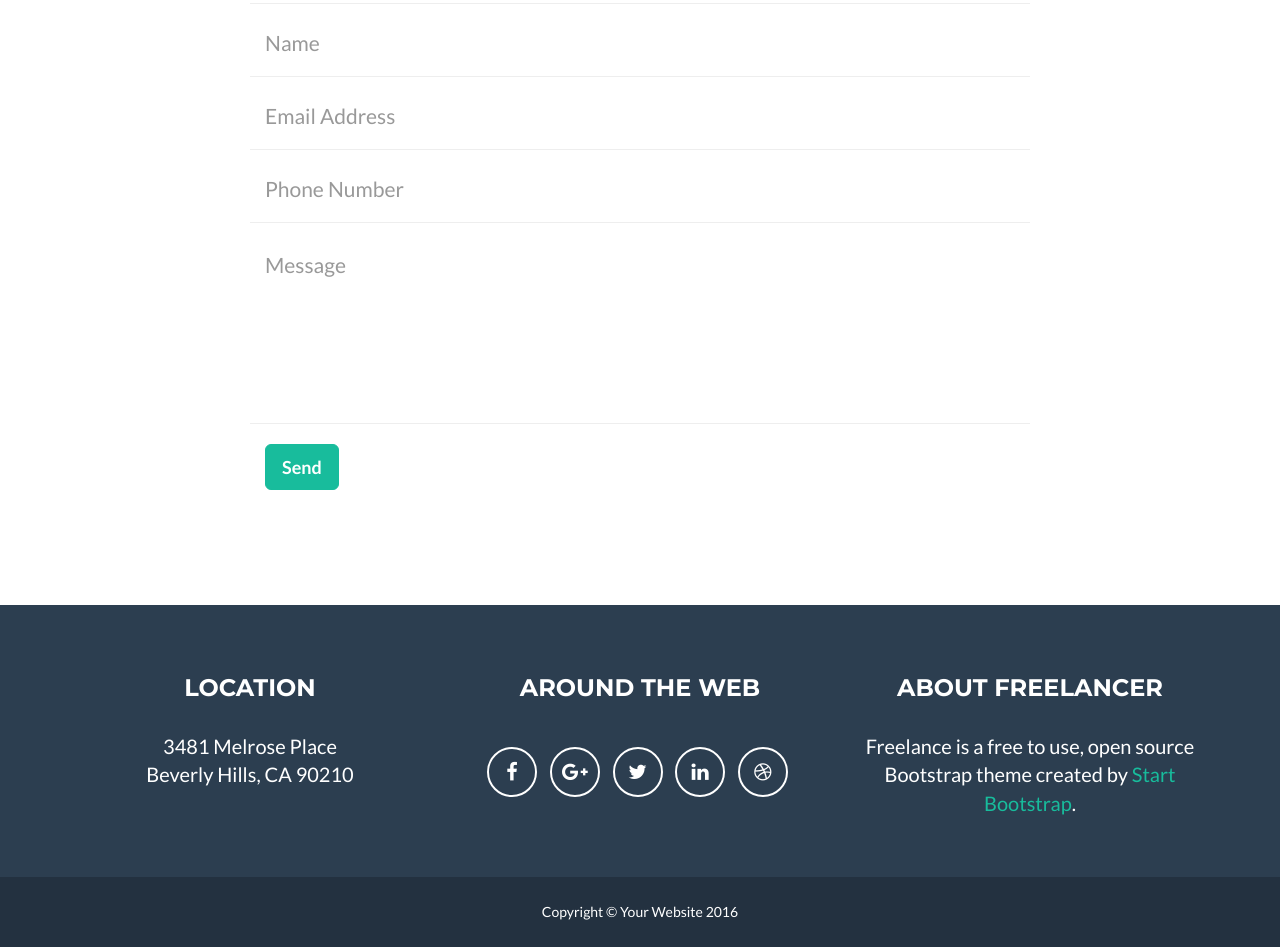
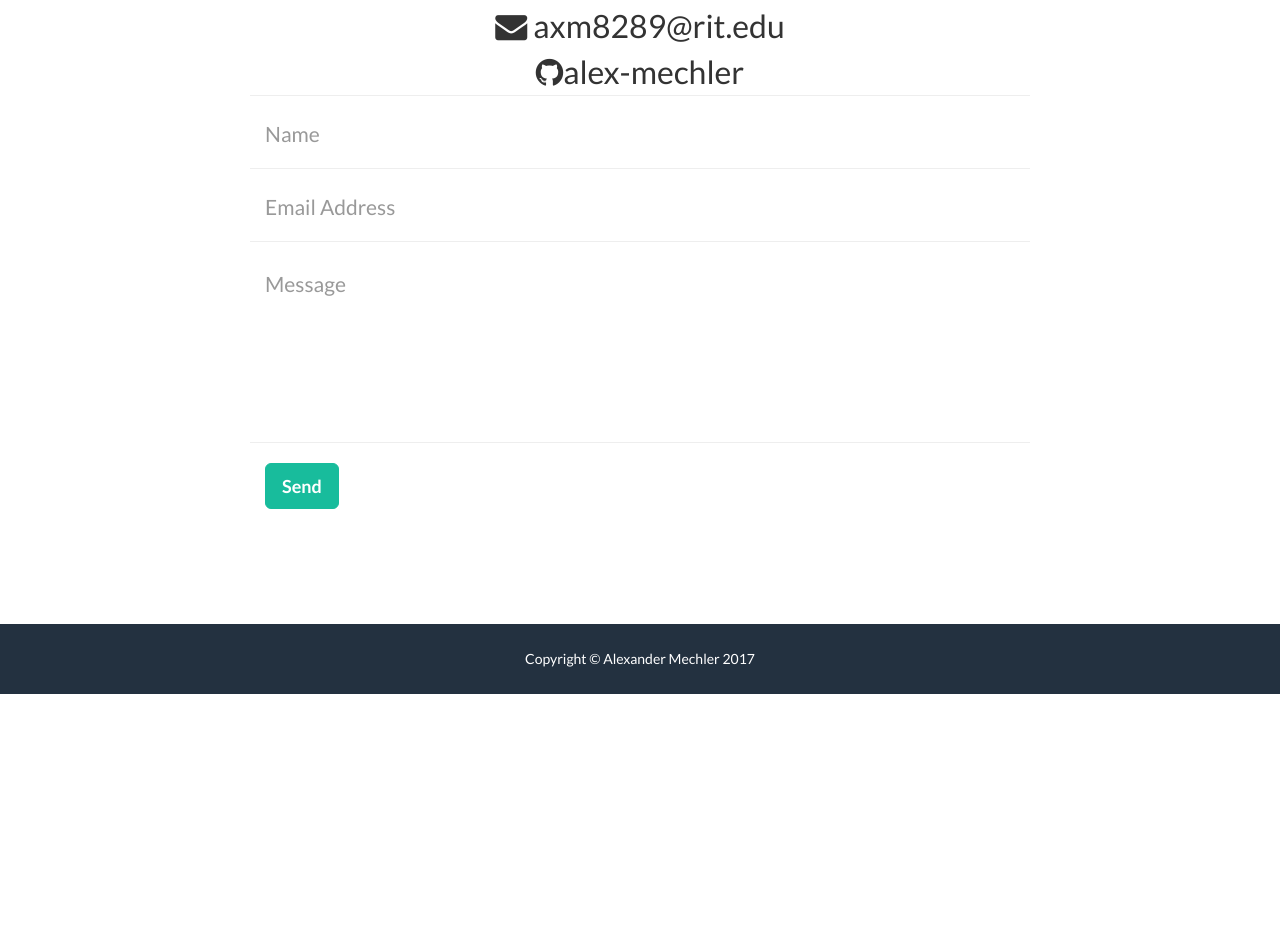
Before and after one commit to alex-mechler/alex-mechler.github.io, a website: page index.html in a window 1280 px wide. Shown: the part 2034-2981 px from the top of the page. After the commit the page ends 2728 px from the top, so only its background shows below. Drawn offline with nearby package versions, Linux system fonts and the light colour scheme; files whose address does not match are found by name.

Commit message:
Almost done

```diff
--- a/index.html
+++ b/index.html
@@ -21,6 +21,8 @@
     <link href="vendor/font-awesome/css/font-awesome.min.css" rel="stylesheet" type="text/css">
     <link href="https://fonts.googleapis.com/css?family=Montserrat:400,700" rel="stylesheet" type="text/css">
     <link href="https://fonts.googleapis.com/css?family=Lato:400,700,400italic,700italic" rel="stylesheet" type="text/css">
+    <link rel="stylesheet" href="path/to/font-awesome/css/font-awesome.min.css">
+
 
     <!-- HTML5 Shim and Respond.js IE8 support of HTML5 elements and media queries -->
     <!-- WARNING: Respond.js doesn't work if you view the page via file:// -->
@@ -154,6 +156,10 @@
                 <div class="col-lg-12 text-center">
                     <h2>Contact Me</h2>
                     <hr class="star-primary">
+                    <div class="col-lg-10 col-lg-offset-1">
+                        <font size=6><i class="fa fa-envelope" aria-hidden="true"></i> axm8289@rit.edu<br>
+                        <i class="fa fa-github" aria-hidden="true"></i>alex-mechler<br></font>
+                    </div>
                 </div>
             </div>
             <div class="row">
@@ -172,13 +178,6 @@
                             <div class="form-group col-xs-12 floating-label-form-group controls">
                                 <label>Email Address</label>
                                 <input type="email" class="form-control" placeholder="Email Address" id="email" required data-validation-required-message="Please enter your email address.">
-                                <p class="help-block text-danger"></p>
-                            </div>
-                        </div>
-                        <div class="row control-group">
-                            <div class="form-group col-xs-12 floating-label-form-group controls">
-                                <label>Phone Number</label>
-                                <input type="tel" class="form-control" placeholder="Phone Number" id="phone" required data-validation-required-message="Please enter your phone number.">
                                 <p class="help-block text-danger"></p>
                             </div>
                         </div>
@@ -204,46 +203,11 @@
 
     <!-- Footer -->
     <footer class="text-center">
-        <div class="footer-above">
-            <div class="container">
-                <div class="row">
-                    <div class="footer-col col-md-4">
-                        <h3>Location</h3>
-                        <p>3481 Melrose Place
-                            <br>Beverly Hills, CA 90210</p>
-                    </div>
-                    <div class="footer-col col-md-4">
-                        <h3>Around the Web</h3>
-                        <ul class="list-inline">
-                            <li>
-                                <a href="#" class="btn-social btn-outline"><i class="fa fa-fw fa-facebook"></i></a>
-                            </li>
-                            <li>
-                                <a href="#" class="btn-social btn-outline"><i class="fa fa-fw fa-google-plus"></i></a>
-                            </li>
-                            <li>
-                                <a href="#" class="btn-social btn-outline"><i class="fa fa-fw fa-twitter"></i></a>
-                            </li>
-                            <li>
-                                <a href="#" class="btn-social btn-outline"><i class="fa fa-fw fa-linkedin"></i></a>
-                            </li>
-                            <li>
-                                <a href="#" class="btn-social btn-outline"><i class="fa fa-fw fa-dribbble"></i></a>
-                            </li>
-                        </ul>
-                    </div>
-                    <div class="footer-col col-md-4">
-                        <h3>About Freelancer</h3>
-                        <p>Freelance is a free to use, open source Bootstrap theme created by <a href="http://startbootstrap.com">Start Bootstrap</a>.</p>
-                    </div>
-                </div>
-            </div>
-        </div>
         <div class="footer-below">
             <div class="container">
                 <div class="row">
                     <div class="col-lg-12">
-                        Copyright &copy; Your Website 2016
+                        Copyright &copy; Alexander Mechler 2017
                     </div>
                 </div>
             </div>
```
Also changed, not shown: 1 other file.
